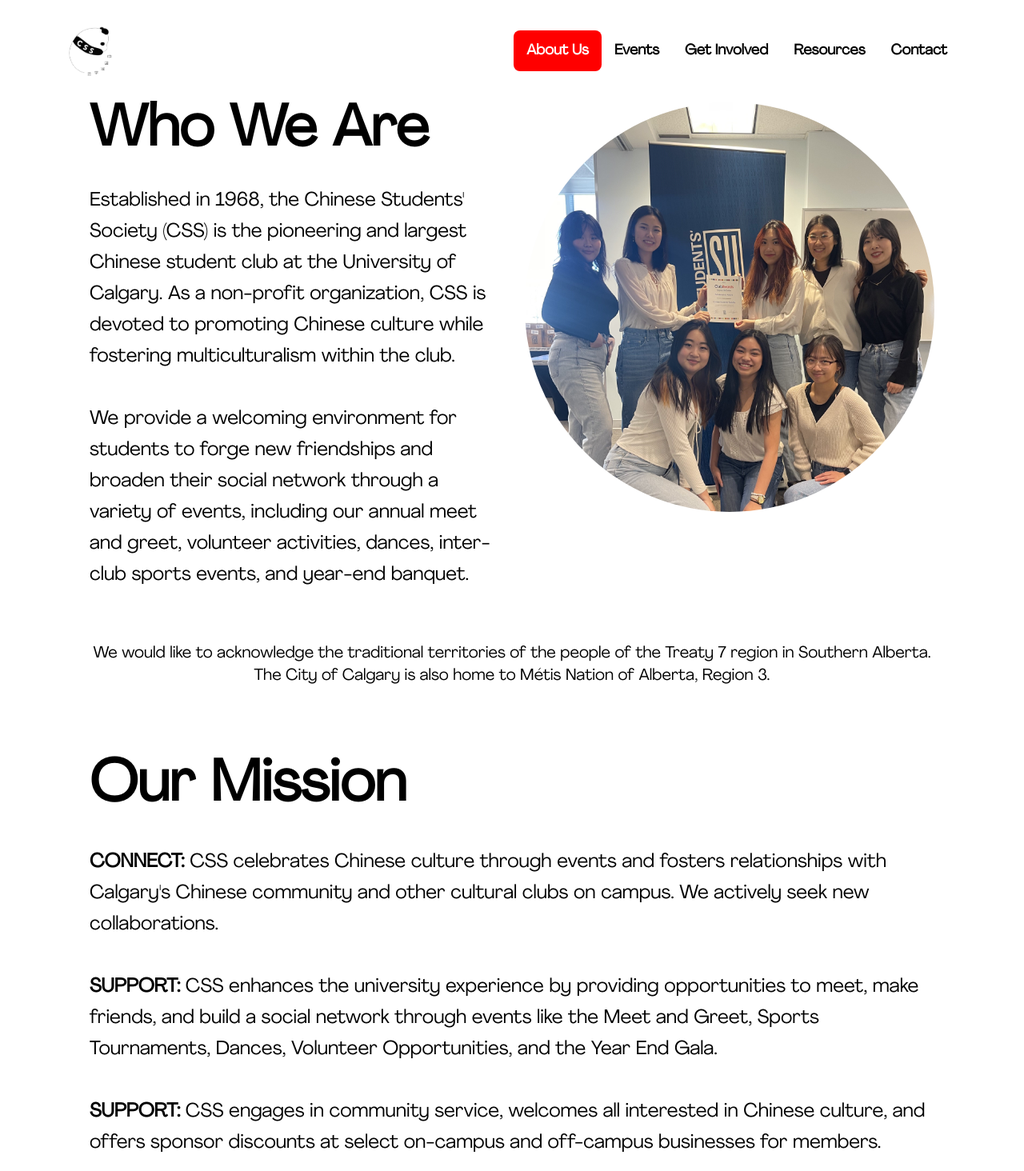
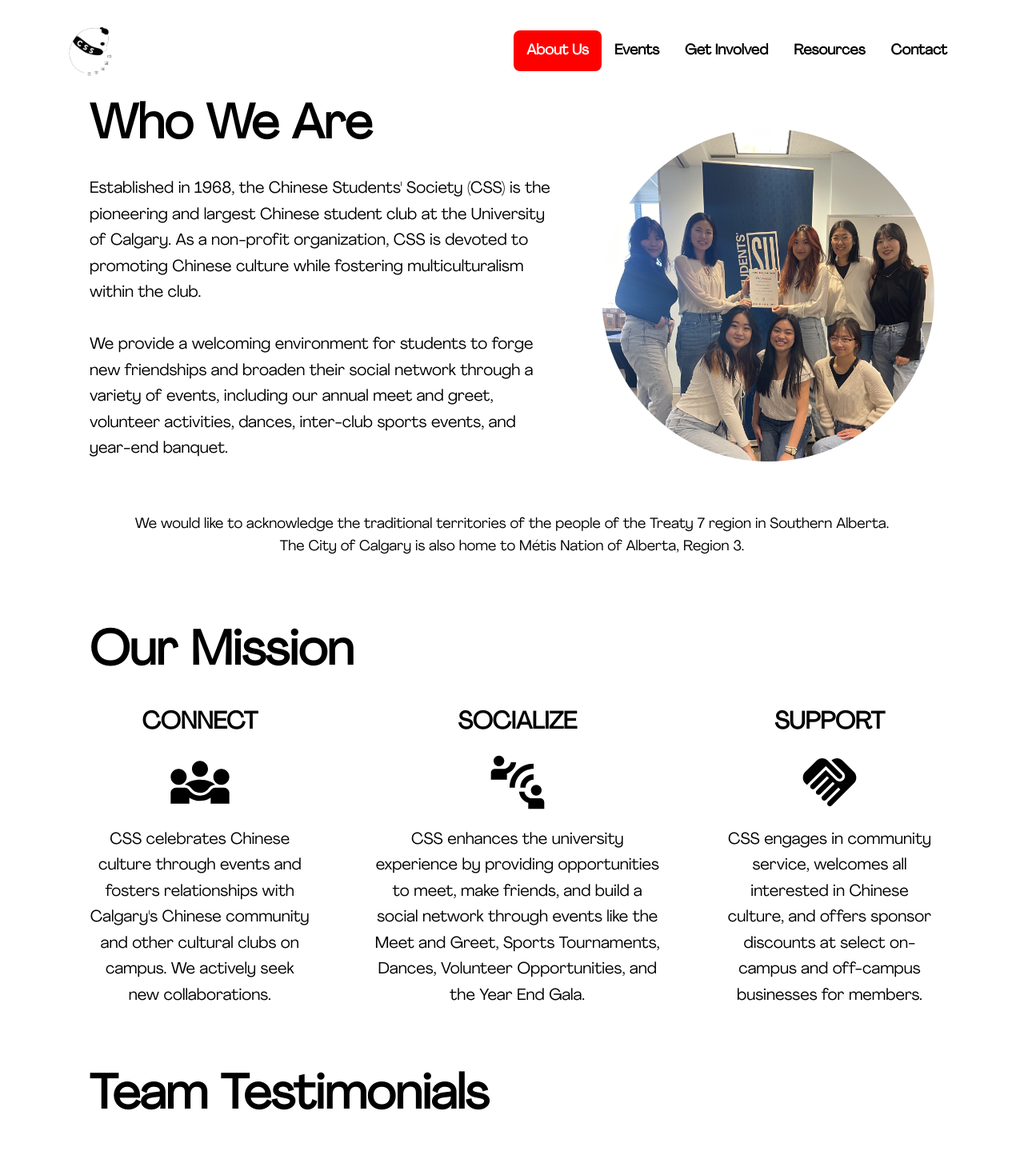
Before and after one commit to allennguyen01/UCalgary-CSS, a React (Vite) app: page /about-us in a window 1280 px wide. Shown: the top 1464 px of the page at 80% size. Built offline with nearby package versions, Linux system fonts and the light colour scheme.

Commit message:
Make font smaller and add icons to our missions

```diff
--- a/package.json
+++ b/package.json
@@ -10,6 +10,10 @@
     "preview": "vite preview"
   },
   "dependencies": {
+    "@emotion/react": "^11.11.1",
+    "@emotion/styled": "^11.11.0",
+    "@mui/icons-material": "^5.14.3",
+    "@mui/material": "^5.14.5",
     "prop-types": "^15.8.1",
     "react": "^18.2.0",
     "react-dom": "^18.2.0",
--- a/src/components/Quote.jsx
+++ /dev/null
@@ -1,34 +0,0 @@
-import PropTypes from "prop-types";
-
-export default function Quote({
-  quote,
-  people,
-  position,
-  imgSrc,
-  isReversed = false,
-}) {
-  return (
-    <div
-      className={`flex items-center justify-center gap-32 w-3/4 ${
-        isReversed ? "flex-row-reverse" : ""
-      }`}
-    >
-      <div className="flex flex-col items-center gap-4">
-        <p className="text-2xl text-center">&quot;{quote}&quot;</p>
-        <div className="flex flex-col items-center">
-          <p className="text-xl font-bold">{people}</p>
-          <p className="text-lg font-bold text-gray-500">{position}</p>
-        </div>
-      </div>
-      <img src={imgSrc} alt="" className="h-96 rounded-full" />
-    </div>
-  );
-}
-
-Quote.propTypes = {
-  quote: PropTypes.string,
-  people: PropTypes.string,
-  position: PropTypes.string,
-  imgSrc: PropTypes.string,
-  isReversed: PropTypes.bool,
-};
--- a/src/pages/AboutUs.jsx
+++ b/src/pages/AboutUs.jsx
@@ -1,14 +1,19 @@
 import img from "../assets/who-we-are.jpg";
-import Quote from "../components/Quote";
+import PropTypes from "prop-types";
+import Diversity3Icon from "@mui/icons-material/Diversity3";
+import ConnectWithoutContactIcon from "@mui/icons-material/ConnectWithoutContact";
+import HandshakeIcon from "@mui/icons-material/Handshake";
 
-function AboutUs() {
+export default function AboutUs() {
+  const iconSize = 80;
+
   return (
     <div className="flex flex-auto flex-col m-8 gap-12">
       <div id="who-we-are" className="flex flex-col items-center gap-8">
-        <div className="flex align-center justify-center gap-8">
+        <div className="flex items-center justify-center gap-16">
           <div>
-            <h1 className="text-7xl font-semibold">Who We Are</h1>
-            <p className="text-2xl my-8 leading-relaxed">
+            <h1 className="text-6xl font-semibold">Who We Are</h1>
+            <p className="text-xl my-8 leading-relaxed">
               Established in 1968, the Chinese Students&apos; Society (CSS) is
               the pioneering and largest Chinese student club at the University
               of Calgary. As a non-profit organization, CSS is devoted to
@@ -24,35 +29,44 @@ function AboutUs() {
           <img
             src={img}
             alt="CSS team photo"
-            className="h-[32rem] rounded-full"
+            className="h-[26rem] rounded-full"
           />
         </div>
-        <p className="text-xl text-center">
+        <p className="text-lg text-center">
           We would like to acknowledge the traditional territories of the people
           of the Treaty 7 region in Southern Alberta. <br />
           The City of Calgary is also home to Métis Nation of Alberta, Region 3.
         </p>
       </div>
       <div id="our-mission">
-        <h1 className="text-7xl font-semibold my-10">Our Mission</h1>
-        <p className="text-2xl leading-relaxed">
-          <strong>CONNECT: </strong>CSS celebrates Chinese culture through
-          events and fosters relationships with Calgary&apos;s Chinese community
-          and other cultural clubs on campus. We actively seek new
-          collaborations. <br />
-          <br />
-          <strong>SUPPORT: </strong> CSS enhances the university experience by
-          providing opportunities to meet, make friends, and build a social
-          network through events like the Meet and Greet, Sports Tournaments,
-          Dances, Volunteer Opportunities, and the Year End Gala. <br />
-          <br />
-          <strong>SUPPORT: </strong>CSS engages in community service, welcomes
-          all interested in Chinese culture, and offers sponsor discounts at
-          select on-campus and off-campus businesses for members.
-        </p>
+        <h1 className="text-6xl font-semibold my-10">Our Mission</h1>
+        <div className="text-xl leading-relaxed flex gap-20">
+          <MissionBox
+            title="CONNECT"
+            icon={<Diversity3Icon sx={{ fontSize: iconSize }} />}
+            content="CSS celebrates Chinese culture through events and fosters
+            relationships with Calgary's Chinese community and other
+            cultural clubs on campus. We actively seek new collaborations."
+          />
+          <MissionBox
+            title="SOCIALIZE"
+            icon={<ConnectWithoutContactIcon sx={{ fontSize: iconSize }} />}
+            content="CSS enhances the university experience by providing opportunities
+              to meet, make friends, and build a social network through events
+              like the Meet and Greet, Sports Tournaments, Dances, Volunteer
+              Opportunities, and the Year End Gala."
+          />
+          <MissionBox
+            title="SUPPORT"
+            icon={<HandshakeIcon sx={{ fontSize: iconSize }} />}
+            content="CSS engages in community service, welcomes all interested in
+            Chinese culture, and offers sponsor discounts at select on-campus
+            and off-campus businesses for members."
+          />
+        </div>
       </div>
       <div id="quotes" className="flex flex-col gap-8">
-        <h1 className="flex text-7xl font-semibold my-8">Team Testimonials</h1>
+        <h1 className="flex text-6xl font-semibold my-8">Team Testimonials</h1>
         <div className="flex flex-col items-center">
           <Quote
             quote="By featuring positive feedback from others, your potential clients won’t have to take your word for it, instead they can hear and learn from others’ experiences."
@@ -73,4 +87,46 @@ function AboutUs() {
   );
 }
 
-export default AboutUs;
+function MissionBox({ title, icon, content }) {
+  return (
+    <div className="flex flex-col items-center text-center gap-4">
+      <p className="text-3xl text-center font-bold">{title}</p>
+      {/* <ConnectWithoutContactIcon sx={{ fontSize: 60 }} /> */}
+      {icon}
+      <p>{content}</p>
+    </div>
+  );
+}
+
+MissionBox.propTypes = {
+  title: PropTypes.string,
+  icon: PropTypes.element,
+  content: PropTypes.string,
+};
+
+function Quote({ quote, people, position, imgSrc, isReversed = false }) {
+  return (
+    <div
+      className={`flex items-center justify-center gap-32 w-3/4 ${
+        isReversed ? "flex-row-reverse" : ""
+      }`}
+    >
+      <div className="flex flex-col items-center gap-4">
+        <p className="text-2xl text-center">&quot;{quote}&quot;</p>
+        <div className="flex flex-col items-center">
+          <p className="text-xl font-bold">{people}</p>
+          <p className="text-lg font-bold text-gray-500">{position}</p>
+        </div>
+      </div>
+      <img src={imgSrc} alt="" className="h-96 rounded-full" />
+    </div>
+  );
+}
+
+Quote.propTypes = {
+  quote: PropTypes.string,
+  people: PropTypes.string,
+  position: PropTypes.string,
+  imgSrc: PropTypes.string,
+  isReversed: PropTypes.bool,
+};
```
